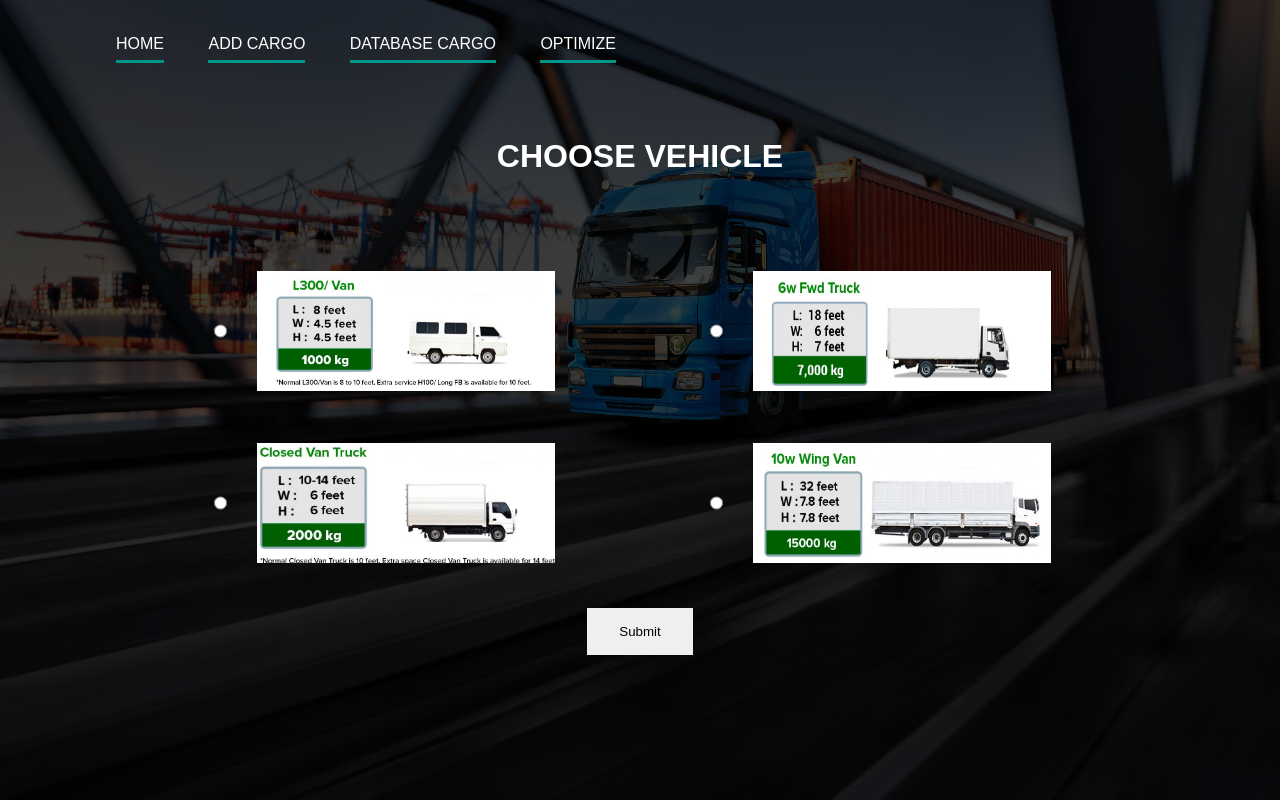
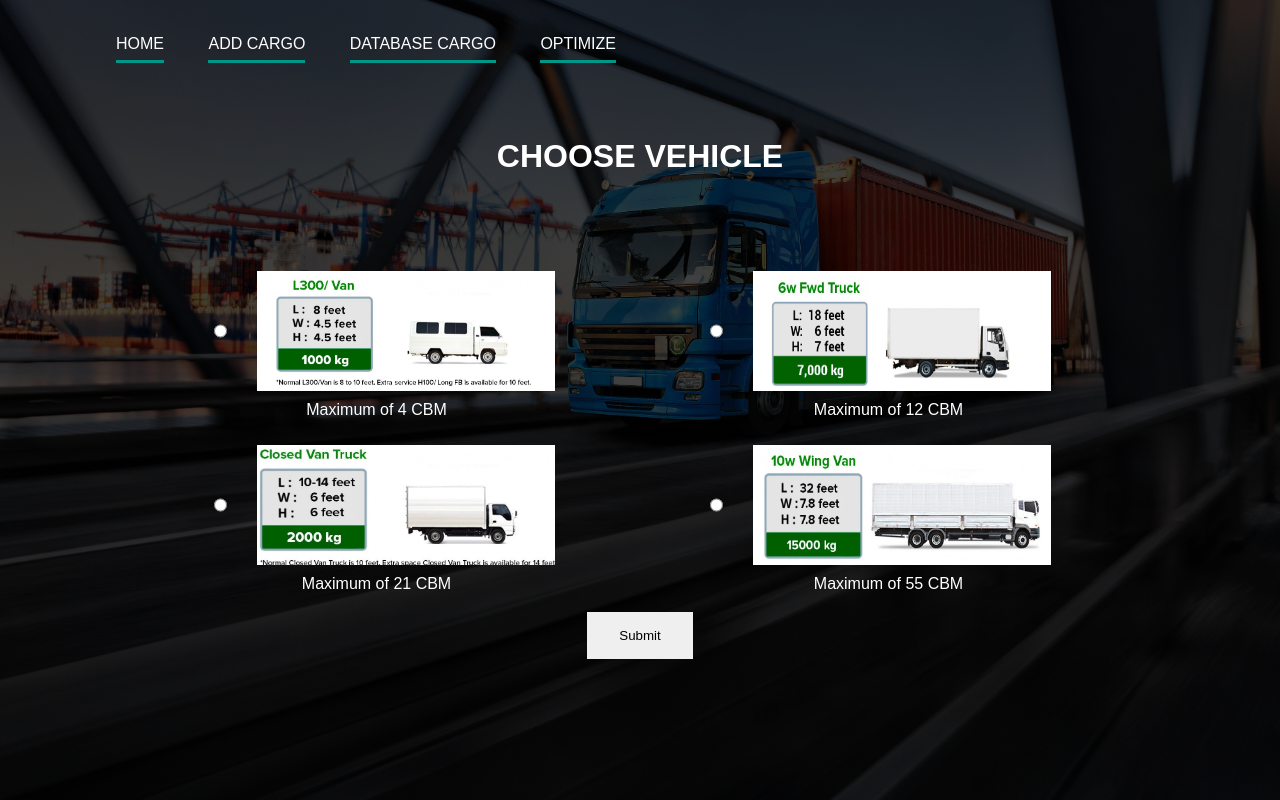
Before and after one commit to k3st/flask_Thesis, a Flask app: page /vehicle in a window 1280 px wide. Run offline with Flask 3, Linux system fonts and the light colour scheme; the visitor is signed in with stand-in values (Sample User, id 1).

Commit message:
Update Knapsack Capacity (CBM)
-- Add a vehicleSize text on database
-- Add identifier in Results in Optimize func

```diff
--- a/compute_package.py
+++ b/compute_package.py
@@ -34,40 +34,40 @@ class Node:
         self.weight = weight
         self.items = []
 
-
-
-
-
 def convertToInt(capacity):
     print("convertToInt() ",capacity)
-    if capacity == "Four Pallets":
-        return 4
-    elif capacity == "Six Pallets":
-        return 6
-    elif capacity == "Ten Pallets":
-        return 10
-    elif capacity == "Twelve Pallets":
-        return 12
+    if capacity == "4 CBM":
+        return 4        # 4.6 CBM  / 162.447 CBF (cubic foot)
+    elif capacity == "12 CBM":
+        return 12       # 12.2 CBM / 430.8389 CBF (cubic foot)
+    elif capacity == "21 CBM":
+        return 21       # 21.4 CBM / 755.7339 CBF (cubic foot)
+    elif capacity == "55 CBM":
+        return 55       # 55.1 CBM / 1945.838 CBF (cubic foot)
     else:
         print("ERROR RETURNING ... ")
         return False
 
 
-
-n = 0
-vehicleSize = 0
+print("run initial")
 
 # Initialize Variables
 #knapsack capacity, 6 Pallets is default
-profit = []      # profit
-weight = []      # weight
-p_per_weight = []
+profit = [0]      # profit
+weight = [0]      # weight
+p_per_weight = [0]
 
 def computeCargo(Cargo, capacity):
-    if not weight.count == 0:
+    global vehicleSize,n
+    if len(weight) > 0:
         profit.clear()
         weight.clear()
         p_per_weight.clear()
+
+    weight.append(0)
+    profit.append(0)
+    p_per_weight.append(0)
+
 
     volumes = Cargo.query.all()
     for index in volumes:
@@ -77,12 +77,12 @@ def computeCargo(Cargo, capacity):
         weight.append(index.cbm)
         profit.append(index.profit)
         p_per_weight.append(index.price_per_weight)
+
+    vehicleSize = convertToInt(capacity)
+    n = len(weight)
+
+    print("Total Items: ", n)
     print("weight: ",weight)
-    global n
-    global vehicleSize
-    n = len(weight)
-    print(n)
-    vehicleSize = convertToInt(capacity)
     print("vehicleSize ", vehicleSize)
     print("profit ", profit)
     print("p_per_weight: ",p_per_weight)
@@ -92,9 +92,12 @@ def computeCargo(Cargo, capacity):
 
     v = Node(-1, 0, 0) # v initialized to be the root with level = 0, profit = $0, weight = 0
     nodesGenerated+=1
+
     maxProfit = 0 # maxProfit initialized to $0
     v.bound = get_bound(v)
+    print(":asdas:")
     #print("v.bound = ", v.bound)
+
 
 
     prioQueue.insert(v)
@@ -112,6 +115,7 @@ def computeCargo(Cargo, capacity):
         ### print("v.level = ", v.level, "v.profit = ", v.profit, "v.weight = ", v.weight, "v.bound = ", v.bound, "v.items = ", v.items)
 
         if v.bound > maxProfit: #check if node is still promising
+            print("running")
             #set u to the child that includes the next item
             u = Node(0, 0, 0)
             nodesGenerated+=1
@@ -131,7 +135,7 @@ def computeCargo(Cargo, capacity):
                 maxProfit = u.profit
                 # print("\nmaxprofit updated = ", maxProfit)
                 bestItems = u.items
-                # print("bestItems = ", bestItems)
+                print("bestItems!! = ", bestItems)
             u.bound = get_bound(u)
             ##print("vehicleSize ", vehicleSize)
             ##print("u.bound = ", u.bound)
@@ -154,8 +158,9 @@ def computeCargo(Cargo, capacity):
                 # print("Node u2 inserted into prioQueue.")
                 # print("Priority Queue : ")
                 prioQueue.print_pqueue()
+            print("\nAlgorithm DONE..... \n\n")
 
-    print("\nAlgorithm DONE..... \n\n")
+
     print("vehicleSize ", vehicleSize)
     print("\nEND maxProfit = ", maxProfit, "nodes generated = ", nodesGenerated)
     bubble_sort(bestItems)
--- a/templates/showData.html
+++ b/templates/showData.html
@@ -62,6 +62,11 @@
             </ul>
         </div>
         <h1 style="text-align: center;"> TABLE FOR CARGO LOADING</h1>
+
+        {% if session['vehicleLimit'] %}
+        <h3 style="padding-top: 1%; color:cornsilk"> Current Vehicle Size: '{{session ["vehicleLimit"]}}'</h2>
+        {% endif %}
+
         <div class="table_cargo">
         <br>
         <br>
--- a/templates/vehicle.html
+++ b/templates/vehicle.html
@@ -5,6 +5,10 @@
 
   <link rel="stylesheet" href="/static/style2.css">
   <style>
+    body{
+            color: white;
+            text-align: center;
+        }
     h1 {
       padding-top: 50px;
       padding-bottom: 70px;
@@ -34,6 +38,7 @@
     .row {
       display: flex;
       padding: 1rem;
+      padding-bottom: 0%;
     }
 
     .column {
@@ -101,30 +106,60 @@
           <div class="row">
             <div class="column">
               <div class="columnpic">
-                <input type="radio" id="lim_Four" name="capacity" value="Four Pallets">
+                <input type="radio" id="lim_Four" name="capacity" value="Four CBM">
                 <img src="/static/img/l300-van.jpg" />
               </div>
             </div>
 
             <div class="column">
               <div class="columnpic">
-                <input type="radio" id="lim_Ten" name="capacity" value="Ten Pallets">
+                <input type="radio" id="lim_Ten" name="capacity" value="12 CBM">
                 <img src="/static/img/6W.jpg" />
               </div>
             </div>
           </div>
 
+          <div class="row" style="padding: 0;">
+            <div class="column"style="padding: 0;">
+              <div class="columnpic">
+                <p> Maximum of 4 CBM</p>
+              </div>
+            </div>
+
+            <div class="column"style="padding: 0;">
+              <div class="columnpic">
+                <p> Maximum of 12 CBM</p>
+              </div>
+            </div>
+          </div>
+
+
+
           <div class="row">
             <div class="column">
               <div class="columnpic">
-                <input type="radio" id="lim_Six" name="capacity" value="Six Pallets">
+                <input type="radio" id="lim_Six" name="capacity" value="21 CBM">
                 <img src="/static/img/closed van.jpg" />
               </div>
             </div>
             <div class="column">
               <div class="columnpic">
-                <input type="radio" id="lim_Twelve" name="capacity" value="Twelve Pallets">
+                <input type="radio" id="lim_Twelve" name="capacity" value="55 CBM">
                 <img src="/static/img/10W.jpg" />
+              </div>
+            </div>
+          </div>
+
+          <div class="row" style="padding: 0;">
+            <div class="column"style="padding: 0;">
+              <div class="columnpic">
+                <p> Maximum of 21 CBM</p>
+              </div>
+            </div>
+
+            <div class="column"style="padding: 0;">
+              <div class="columnpic">
+                <p> Maximum of 55 CBM</p>
               </div>
             </div>
           </div>
```
Also changed, not shown: templates/optimize.html (+9 -2 lines).
